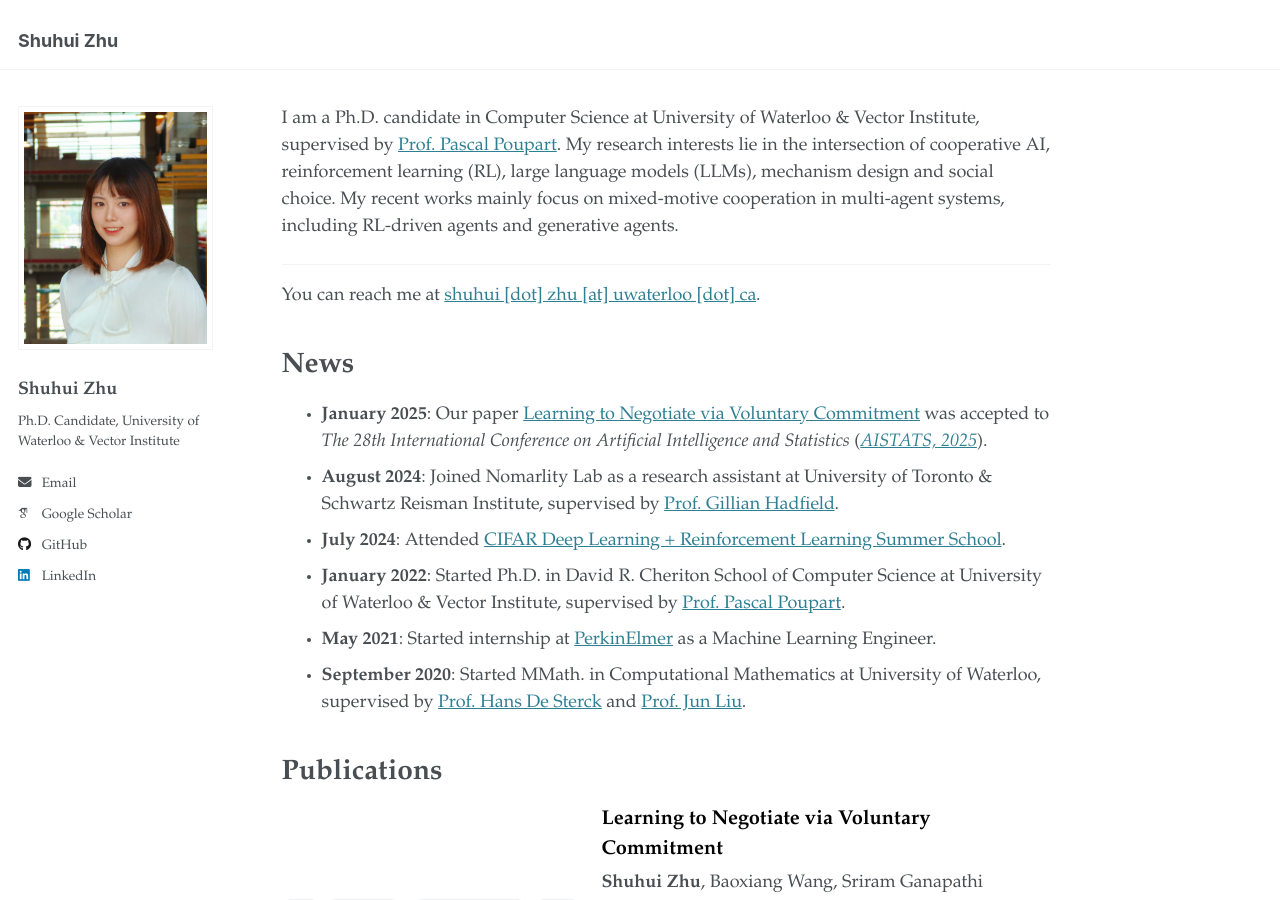
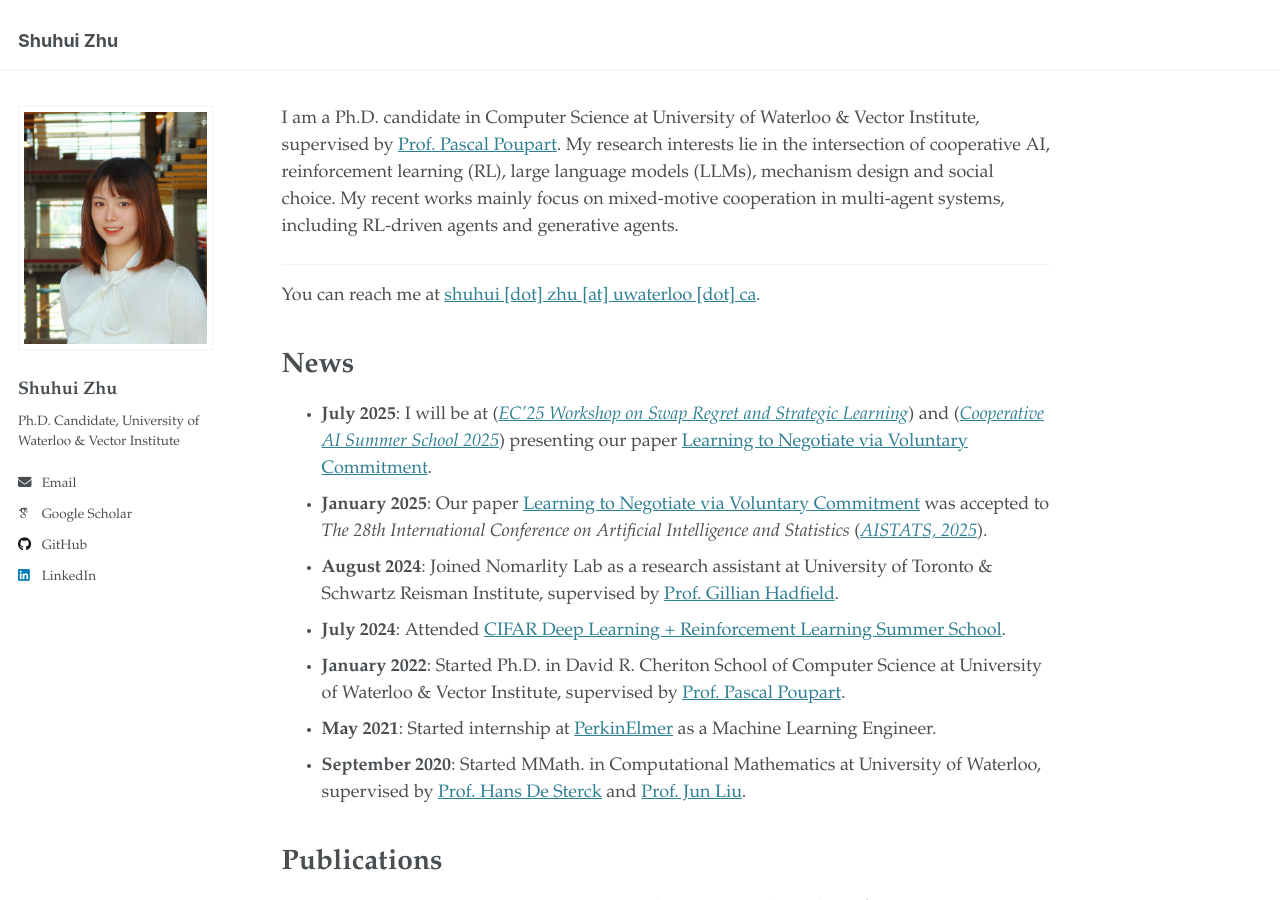
Before and after one commit to shuhui-zhu/shuhui-zhu.github.io, a Jekyll site: the page built from _pages/about.md, in a window 1280 px wide and 900 px high. Built offline with Jekyll 4.4.1, drawn with Linux system fonts in a browser that asks for light colours; some web fonts are replaced.

Commit message:
add workshop and summer school

```diff
--- a/_pages/about.md
+++ b/_pages/about.md
@@ -13,6 +13,7 @@ You can reach me at [shuhui [dot] zhu [at] uwaterloo [dot] ca](mailto:shuhui.zhu
 
 News
 ======
+* **July 2025**: I will be at ([*EC'25 Workshop on Swap Regret and Strategic Learning*](https://sites.google.com/view/strategic-learning-ec25)) and ([*Cooperative AI Summer School 2025*](https://www.cooperativeai.com/summer-school/summer-school-2025)) presenting our paper [Learning to Negotiate via Voluntary Commitment](https://openreview.net/forum?id=DZwHPyPeZO).
 * **January 2025**: Our paper [Learning to Negotiate via Voluntary Commitment](https://openreview.net/forum?id=DZwHPyPeZO) was accepted to *The 28th International Conference on Artificial Intelligence and Statistics* ([*AISTATS, 2025*](https://virtual.aistats.org/Conferences/2025)).
 * **August 2024**: Joined Nomarlity Lab as a research assistant at University of Toronto & Schwartz Reisman Institute, supervised by [Prof. Gillian Hadfield](https://engineering.jhu.edu/faculty/gillian-hadfield/).
 * **July 2024**: Attended [CIFAR Deep Learning + Reinforcement Learning Summer School](https://dlrl.ca).
```
